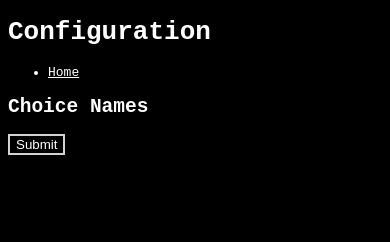
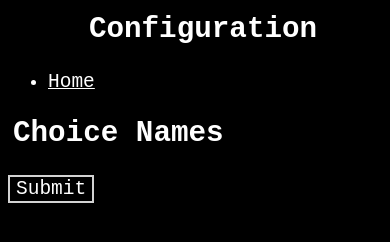
Before and after one commit to robotnyc/nodejs-vote-by-mac, a website: page config.html in a window 390 px wide. Drawn offline with Linux system fonts and the light colour scheme.

Commit message:
made app responsive and made choices easier to read

```diff
--- a/config.html
+++ b/config.html
@@ -5,14 +5,34 @@
     <meta name="viewport" content="width=device-width, initial-scale=1.0">
     <title>Configure</title>
     <style>
+        html, input {
+            font-family: monospace;
+            font-size: .75em;
+        }
+
         body {
             width: 100%;
             background-color:black;
             color: #ffffff;
             font-family: monospace;
+            display: flex;
+            flex-direction: column;
+            font-size: 2em;
+
         }
+
+        h1 {
+            text-align: center;
+        }
+
+        h1, h2 {
+            font-size: 1.5em;
+            margin: 5px;
+        }
+
         a {
             color: white;
+            white-space: nowrap;
         }
         p {
             font-size: 2em;
@@ -21,13 +41,17 @@
             background-color: black;
             color: white;
             margin: 2px;
+            max-width: 100%;
 
         }
         input[type=submit] {
             border: 2px solid lightgray;
             background-color:transparent;
             color: white;
+            font-size: 1em;
+
         }
+
 
     </style>
 </head>
```
Also changed, not shown: app.js (+4 -4 lines), index.html (+1 -0 lines).
